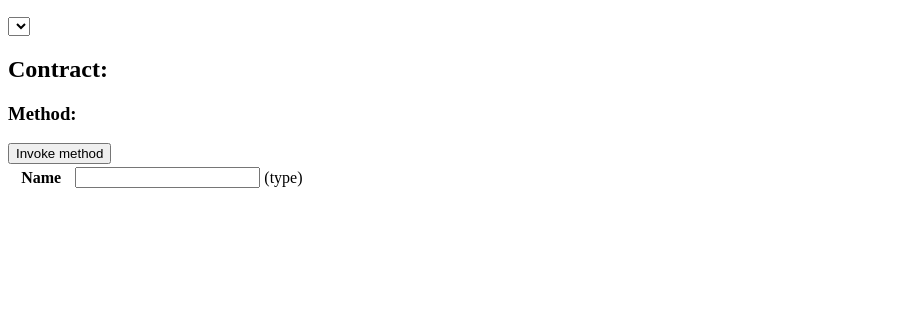
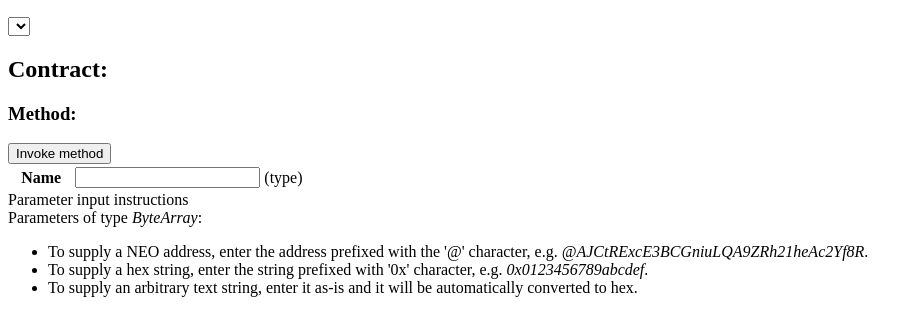
Before and after one commit to neo-project/neo-visual-tracker, a website: page src/panels/invoke.html in a window 1280 px wide. Shown: the part 160-496 px from the top of the page, without its empty margins (0-919 px from the left). Drawn offline with Linux system fonts and the light colour scheme.

Commit message:
Let user annotate type of ByteArray input

```diff
--- a/src/panels/common.scss
+++ b/src/panels/common.scss
@@ -56,6 +56,15 @@ body {
     cursor: pointer;
 }
 
+.strong {
+    font-weight: bold;
+}
+
+.stronger {
+    font-weight: bolder;
+    font-size: 1.1em;
+}
+
 button {
     padding: 8px 15px;
     background-color: var(--vscode-button-background);
--- a/src/panels/invoke.html
+++ b/src/panels/invoke.html
@@ -55,6 +55,7 @@
                 <div class="methodDetail">
                     <table class="parametersPlaceholder"></table>
                     <div class="text-center"><button class="invokeButton">Invoke method</button></div>
+                    <div class="instructions"></div>
                 </div>
             </div>
         </div>
@@ -67,6 +68,26 @@
             </tr>
         </table>
 
+        <div id="invokeInstructions">
+            <div class="stronger">Parameter input instructions</div>
+            <div class="strong">Parameters of type <em>ByteArray</em>:</div>
+            <div>
+                <ul>
+                    <li>
+                        To supply a NEO address, enter the address prefixed with the '@' character, e.g.
+                        <em>@AJCtRExcE3BCGniuLQA9ZRh21heAc2Yf8R</em>.
+                    </li>
+                    <li>
+                        To supply a hex string, enter the string prefixed with '0x' character, e.g.
+                        <em>0x0123456789abcdef</em>.
+                    </li>
+                    <li>
+                        To supply an arbitrary text string, enter it as-is and it will be automatically converted to hex.
+                    </li>
+                </ul>
+            </div>
+        </div>
+
     </div>
 
     <script src="[JAVASCRIPT_HREF]"></script>
--- a/src/panels/invoke.scss
+++ b/src/panels/invoke.scss
@@ -43,3 +43,7 @@ table {
         text-align: right;
     }
 }
+
+ul {
+    margin-top: 0;
+}
--- a/src/panels/invokeSelectors.ts
+++ b/src/panels/invokeSelectors.ts
@@ -14,6 +14,7 @@ const invokeSelectors = {
     MethodTemplate: '#methodTemplate',
     MethodName: '.methodName',
     MethodDetail: '.methodDetail',
+    InstructionsPlaceholder: '.instructions',
     ParametersPlaceholder: '.parametersPlaceholder',
     ParameterTemplate: '#parameterTemplate',
     InvokeButton: '.invokeButton',
@@ -26,6 +27,7 @@ const invokeSelectors = {
     ParameterName: '.parameterName',
     ParameterInput: '.parameterInput',
     ParameterType: '.parameterType',
+    InvokeInstructionsTemplate: '#invokeInstructions',
 };
 
 export { invokeSelectors };
```
Also changed, not shown: src/invocationPanel.ts (+12 -2 lines), src/panels/invokeRenderers.ts (+5 -2 lines).
